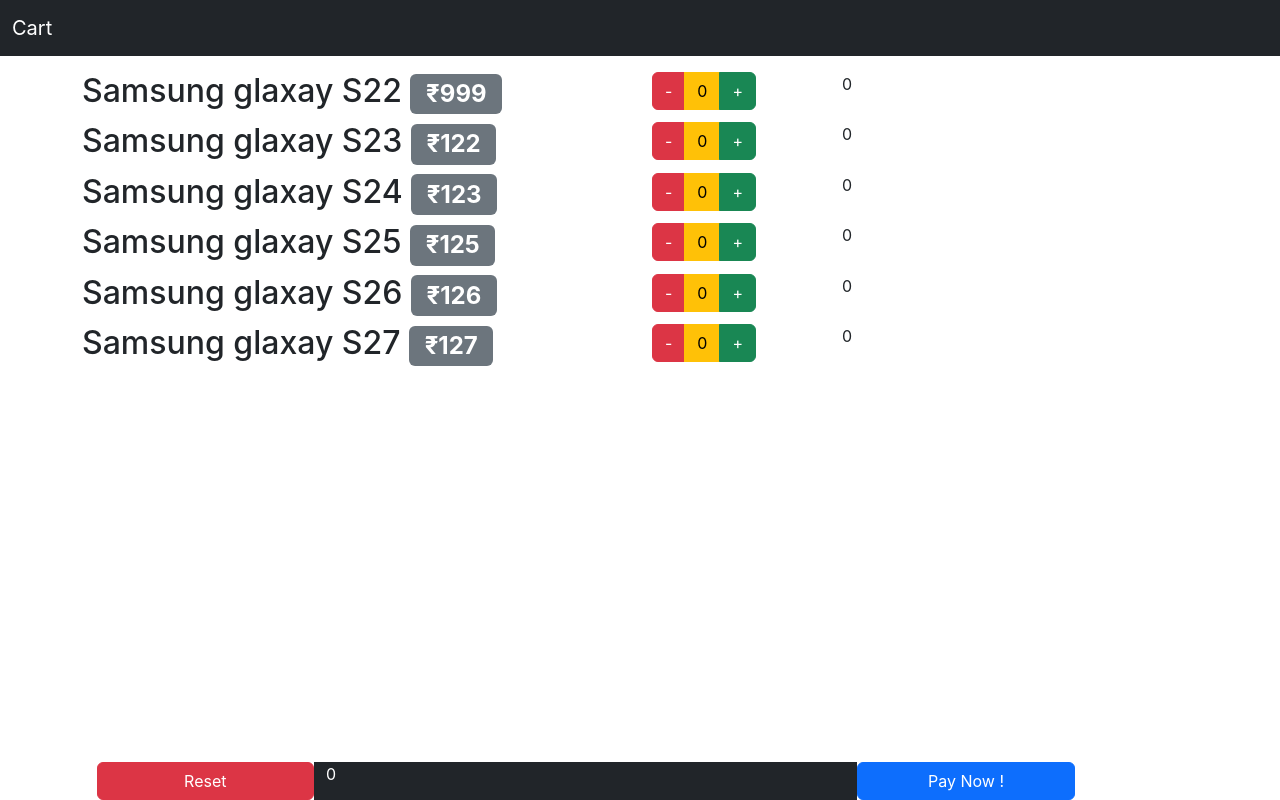
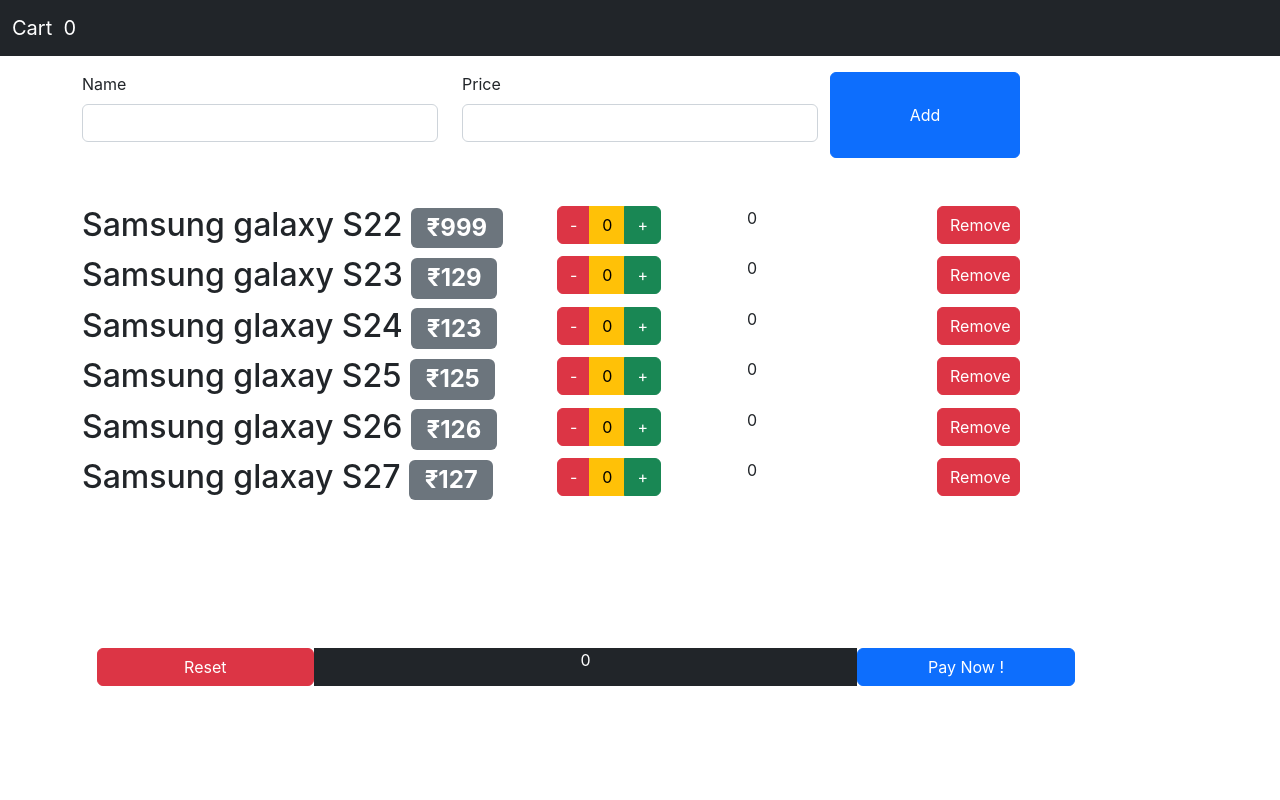
Before and after one commit to alwaysalazycoder/React-practice, a React (Create React App) app: page / in a window 1280 px wide. Built offline with nearby package versions, Linux system fonts and the light colour scheme.

Commit message:
Project Completed..

```diff
--- a/src/App.js
+++ b/src/App.js
@@ -3,6 +3,7 @@ import {Navbar} from "./Components/Navbar";
 import {ProductList} from "./Components/ProductList";
 import {Footer} from "./Components/Footer";
 import React,{useState} from "react";
+import AddItem from './Components/AddItem';
 
 function App() {
   let stylesheet = {
@@ -10,16 +11,17 @@ function App() {
   }
 
   const [totalAmount, settotalAmount] = useState(0);
+  const [badge , setbadge] = useState(0);
   const [productList , setproductList] = useState(
     [
       {
         price : 999,
-        name : "Samsung glaxay S22",
+        name : "Samsung galaxy S22",
         quantity : 0
       },
       {
-        price : 122,
-        name : "Samsung glaxay S23",
+        price : 129,
+        name : "Samsung galaxy S23",
         quantity : 0,
       },
       {
@@ -47,9 +49,14 @@ function App() {
     let incrementQuantity = (index) =>{
       let newProductList = [...productList];
       let newtotalAmount = totalAmount;
-      newProductList[index].quantity == 10 ? alert("cart limit is 10 ") : newProductList[index].quantity++;
+      newProductList[index].quantity === 10 ? alert("cart limit is 10 ") : newProductList[index].quantity++;
       setproductList(newProductList);
       newtotalAmount += newProductList[index].price;
+      let badgedata = 0;
+      newProductList.map((products) =>{
+        badgedata += products.quantity;
+      })
+      setbadge(badgedata)
       settotalAmount(newtotalAmount);
     }
     let decrementQuantity = (index) =>{
@@ -59,6 +66,9 @@ function App() {
         newProductList[index].quantity--;
         setproductList(newProductList);
         newtotalAmount -= newProductList[index].price;
+        let badgedata = badge - 1;
+
+        setbadge(badgedata)
       }
       else{
         newProductList[index].quantity = 0;
@@ -71,46 +81,17 @@ function App() {
     }
 
     let reset = () =>{
-      console.log("ok reseted..")
+      let newProductList = [...productList];
+      newProductList.map((products) => {
+        products.quantity = 0;
+      })
       let newtotalAmount = 0;
-      let newProductList = [
-        {
-          price : 999,
-          name : "Samsung glaxay S22",
-          quantity : 0
-        },
-        {
-          price : 122,
-          name : "Samsung glaxay S23",
-          quantity : 0,
-        },
-        {
-          price : 123,
-          name : "Samsung glaxay S24" ,
-          quantity : 0,
-        },
-        {
-          price : 125,
-          name : "Samsung glaxay S25",
-          quantity : 0,
-        },
-        {
-          price : 126,
-          name : "Samsung glaxay S26",
-          quantity : 0,
-        },
-        {
-          price : 127,
-          name : "Samsung glaxay S27",
-          quantity : 0,
-        },
-      ];
+      settotalAmount(newtotalAmount);
       setproductList(newProductList);
-      settotalAmount(newtotalAmount);
     }
 
     let paynow = () =>{
-      if(totalAmount == 0){
+      if(totalAmount === 0){
         alert("Please select any item you can't checkout with empty cart..")
       }
       else{
@@ -118,11 +99,30 @@ function App() {
       }
     }
 
+    let removeItem = (index) => {
+      let newproductList = [...productList];
+      let newtotalAmount = totalAmount;
+        newtotalAmount = newtotalAmount - (newproductList[index].quantity * newproductList[index].price);
+        newproductList.splice(index,1);
+        setproductList(newproductList);
+        settotalAmount(newtotalAmount);
+    }
+    let addItem = (name,price) => {
+      let newProductList = [...productList];
+      newProductList.push({
+        name : name,
+        price : price,
+        quantity : 0
+      });
+      setproductList(newProductList)
+    }
+
   return (
     <>
-    <Navbar/>
+    <Navbar badge = {badge}/>
     <main className='container mt-3' style = {stylesheet}>
-      <ProductList productList = {productList} incrementQuantity = {incrementQuantity} decrementQuantity={decrementQuantity}/>
+      <AddItem addItem = {addItem}/>
+      <ProductList productList = {productList} incrementQuantity = {incrementQuantity} decrementQuantity={decrementQuantity} removeItem = {removeItem}/>
     </main>
 
     <Footer totalAmount = {totalAmount} reset = {reset} paynow = {paynow}/>
--- /dev/null
+++ b/src/Components/AddItem.jsx
@@ -0,0 +1,62 @@
+import React from 'react'
+
+class AddItem extends React.Component {
+    constructor(props){
+        super(props);
+        this.state = {
+            ProductName : "",
+            ProductPrice : 1
+        };
+    }
+    render() {
+        return (
+            <form className='row mb-5' onSubmit = {(e) =>{
+                e.preventDefault();
+                this.props.addItem(this.state.ProductName , Number(this.state.ProductPrice));
+                }}
+            >
+                <div className="mb-3 col-4">
+                    <label htmlFor="inputName" className="form-label">
+                        Name
+                    </label>
+                    <input
+                        type="text"
+                        className="form-control"
+                        id="inputName"
+                        name = "productName"
+                        aria-describedby="name"
+                        onChange={(e) => {
+                            this.setState({ProductName : e.currentTarget.value})
+                        }}
+                        value = {this.state.ProductName}
+
+                    />
+
+                </div>
+                <div className="mb-3 col-4">
+                    <label htmlFor="inputPrice" className="form-label">
+                        Price
+                    </label>
+                    <input
+                        type="number"
+                        className="form-control"
+                        id="price"
+                        name = "productPrice"
+                        onChange={(e) => {
+                            this.setState({ProductPrice : Number(e.currentTarget.value)})
+                        }}
+                        // value = {Number(this.state.ProductPrice)}
+
+                    />
+                </div>
+
+                <button type="submit" className="btn btn-primary col-2" >
+                    Add
+                </button>
+            </form>
+
+        )
+    }
+}
+
+export default AddItem;
--- a/src/Components/Footer.jsx
+++ b/src/Components/Footer.jsx
@@ -2,16 +2,14 @@ import React from 'react'
 
 
 export const Footer = (props) => {
-  let stylesheet = {
-    border : "4px solid black",
-  }
+
   return (
 
 
-    <div className="row fixed-bottom">
+    <div className="row  bottom-scrollable mt-5">
       <span className='col-1'></span>
       <button className='btn btn-danger col-2' onClick = {() => {props.reset()}}>Reset</button>
-      <div className='col-5 bg-dark text-white ' >
+      <div className='col-5 bg-dark text-white text-center' >
         {props.totalAmount}
       </div>
       <button className='btn btn-primary col-2' onClick = {() => {props.paynow()}} >Pay Now !</button>
--- a/src/Components/Navbar.jsx
+++ b/src/Components/Navbar.jsx
@@ -1,6 +1,6 @@
 import React from 'react'
 
-export const Navbar = () => {
+export const Navbar = (props) => {
   return (
     <>
 
@@ -9,8 +9,12 @@ export const Navbar = () => {
         <div className="container-fluid">
           <a className="navbar-brand" href="#">
             Cart
+            &nbsp;
+            {props.badge}
           </a>
+
         </div>
+
       </nav>
 
     </>
--- a/src/Components/Product.jsx
+++ b/src/Components/Product.jsx
@@ -7,8 +7,8 @@ export default function Product(props) {
 
       <div className="row">
 
-        <div className="col-6" >
-          <h2 className='boxer'><span >{props.product.name}</span> <span className="badge bg-secondary">₹{props.product.price}</span></h2>
+        <div className="col-5" >
+          <h2 className='boxer '><span >{props.product.name}</span> <span className=" badge bg-secondary">₹{props.product.price}</span></h2>
         </div>
 
         <div className="col-2">
@@ -20,7 +20,12 @@ export default function Product(props) {
         </div>
 
         <div
-          className="col-4">{props.product.quantity * props.product.price}
+          className="col-2">{props.product.quantity * props.product.price}
+        </div>
+        <div className="col-2">
+          <button className="col-6 btn btn-danger" onClick={()=>{props.removeItem(props.index)}}>
+            Remove
+          </button>
         </div>
       </div>
     </>
--- a/src/Components/ProductList.jsx
+++ b/src/Components/ProductList.jsx
@@ -1,11 +1,12 @@
 import  Product  from "./Product"
-import React, { useState } from 'react'
 
 export const ProductList = (props) => {
 
   return (
+      props.productList.length > 0 ?
       props.productList.map((product,i) => {
-      return <Product product = {product} key = {i} incrementQuantity = {props.incrementQuantity} decrementQuantity = {props.decrementQuantity} index = {i}/>
+      return <Product product = {product} key = {i} incrementQuantity = {props.incrementQuantity} decrementQuantity = {props.decrementQuantity} index = {i} removeItem = {props.removeItem}/>
     })
+    : <h1>No Products in cart ...</h1>
   )
 }
```
